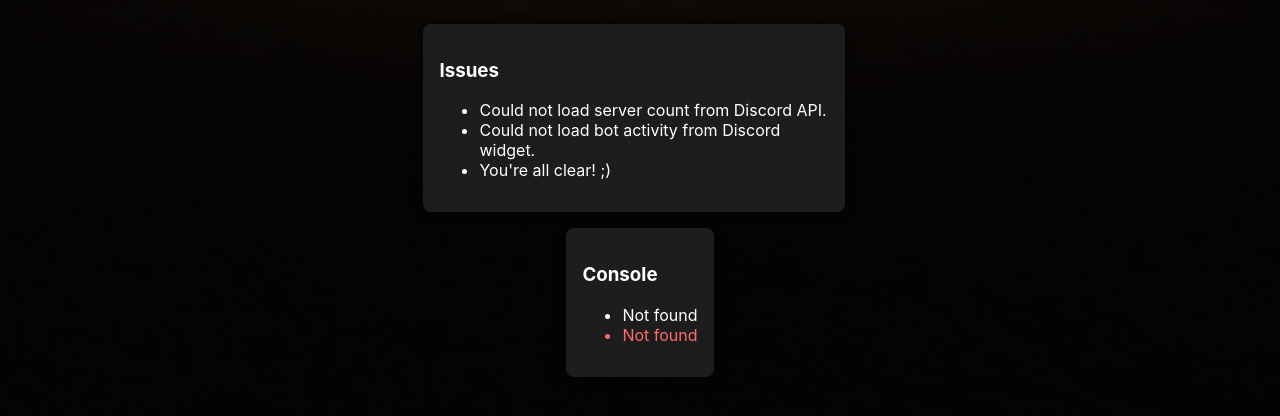
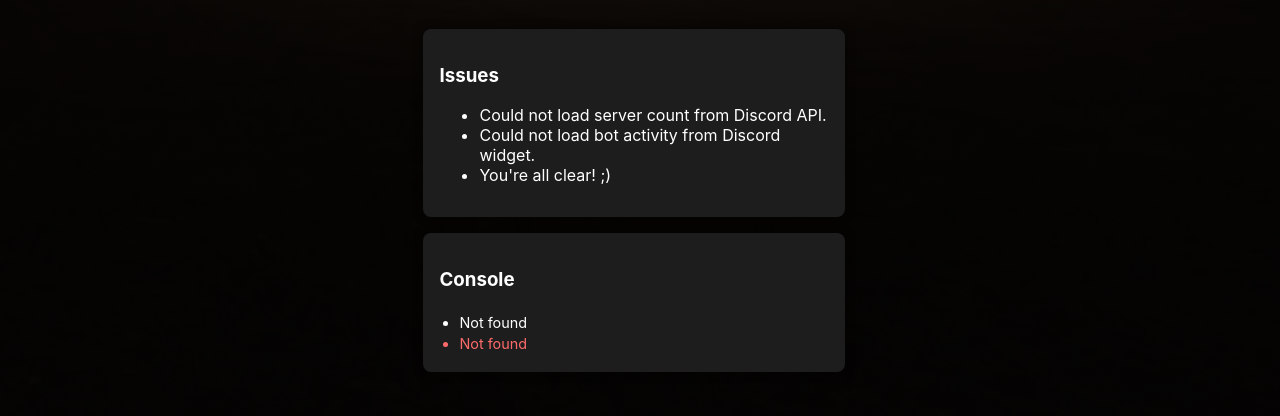
Before and after one commit to JulerGaming/horror-rebot, a website: page public/index.html in a window 1280 px wide. Shown: the part 384-800 px from the top of the page. Drawn offline with Linux system fonts and the light colour scheme; no server answers.

Commit message:
Auto commit from bot

```diff
--- a/public/index.html
+++ b/public/index.html
@@ -159,12 +159,25 @@
         .console {
             margin-top: 16px;
             text-align: left;
-            display: inline-block;
             max-width: 90%;
             background-color: #1d1d1d;
             padding: 16px;
             border-radius: 8px;
             box-shadow: 0 0 10px rgba(0, 0, 0, 0.5);
+        }
+
+        .console ul {
+            margin: 0;
+            padding-left: 20px;
+            list-style-type: disc;
+            max-height: 300px;
+            overflow-y: auto;
+        }
+
+        .console li {
+            margin: 4px 0;
+            font-size: 0.9rem;
+            word-break: break-word;
         }
     </style>
     <meta charset="utf-8" />
```
